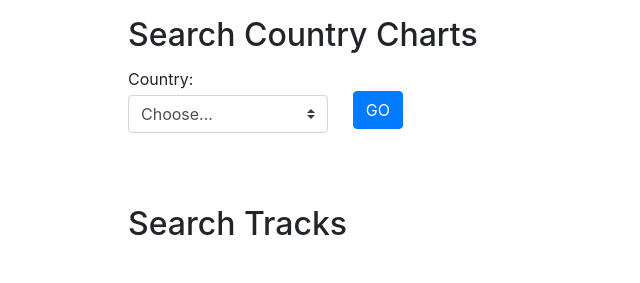
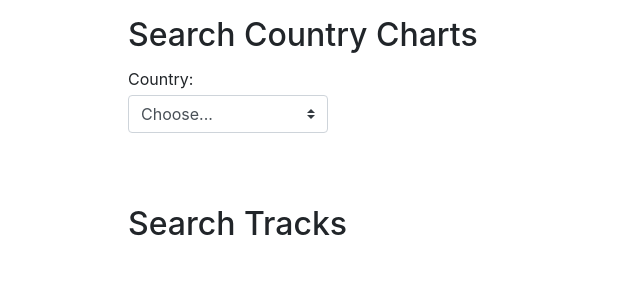
Before and after one commit to nadavbenyamini/dbs-project, a Flask app: page / in a window 1280 px wide. Shown: the part 187-470 px from the top of the page, without its empty margins (0-640 px from the left). Run offline with Flask 2, Linux system fonts and the light colour scheme; data that the repository does not hold is empty; some libraries are stand-ins or nearby versions.

Commit message:
Country button fixed

```diff
--- a/static/js/index.js
+++ b/static/js/index.js
@@ -9,6 +9,9 @@ function getAllCountries(){
             countries.forEach(function(item){
                  $("#inlineFormCustomSelectPref").append(`<option value="${item.country_id}">${item.country_name}</option>`)
             });
+        },
+        error:function(e) {
+            console.log(e)
         }
     });
 }
@@ -104,10 +107,24 @@ function get_table_songs(search_text=null, search_by=null, date_from=null, date_
 $("#country-form").submit(function(e){
     let country_id = $("#inlineFormCustomSelectPref")[0].value;
     const url = `http://${server}:${port}/country/${country_id}`;
-    const win = window.open(url, '_blank');
-    win.focus();
+    window.open(url, '_blank');
 });
 
+$("#inlineFormCustomSelectPref").change(function(e) {
+    toggleCountryButton();
+});
+
+function toggleCountryButton() {
+    const chosen = $("#inlineFormCustomSelectPref")[0].value;
+    if(!document.getElementById("country-submit-button")) addCountryButton();
+    const button = $("#country-submit-button");
+    if(chosen == '-1') button.hide();
+    else button.show();
+}
+
+function addCountryButton() {
+    $("#country-submit-div").append(`<button type="submit" id="country-submit-button" class="btn btn-primary">GO</button>`);
+}
 
 //custom max min header filter
 var minMaxFilterEditor = function(cell, onRendered, success, cancel, editorParams){
--- a/templates/index.html
+++ b/templates/index.html
@@ -28,14 +28,12 @@
 				<div class="col-auto">
 					<label class="my-1 mr-2" for="inlineFormCustomSelectPref">Country:</label>
 					<select class="custom-select mr-sm-2" id="inlineFormCustomSelectPref">
-						<option selected>Choose...</option>
+						<option selected value="-1">Choose...</option>
 					</select>
 				</div>
                 <div class="col-auto">
                     <label  class="col-sm-1 col-form-label"></label>
-                    <div class="col-auto my-1">
-                        <button type="submit" class="btn btn-primary">GO</button>
-                    </div>
+                    <div class="col-auto my-1" id="country-submit-div"></div>
                 </div>
             </div>
 		</form>
```
